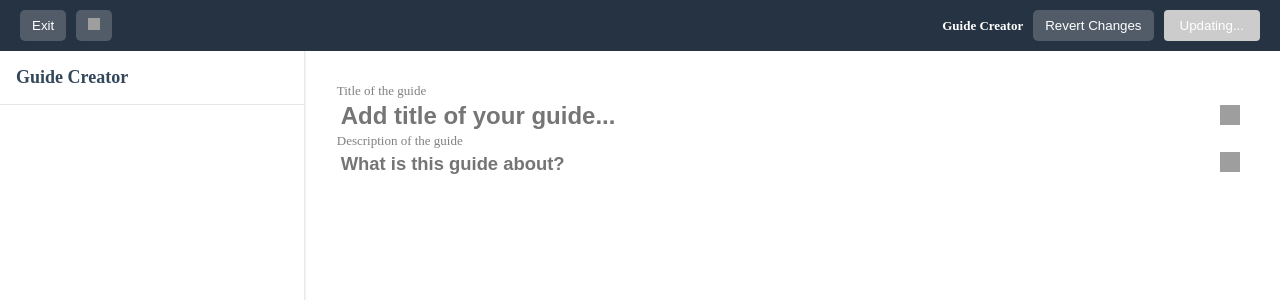
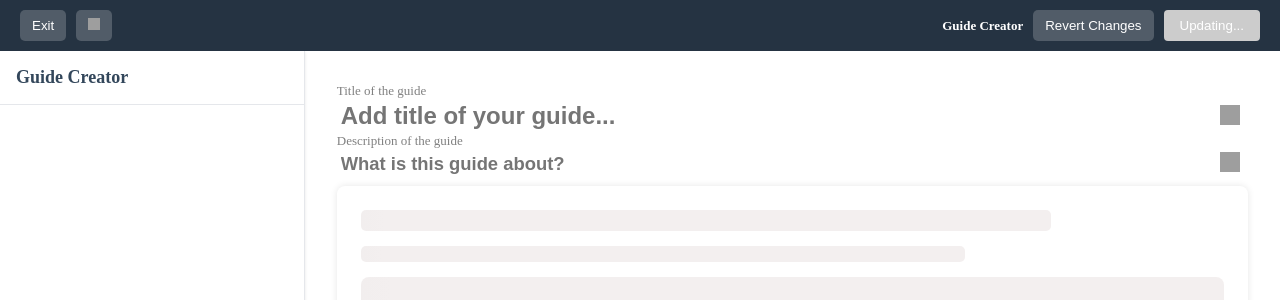
Before and after one commit to TestSubjectUser/guider-dashboard, a Next.js app: page /dashboard in a window 1280 px wide. Both pictures are taken after a click on the button "Publish and share". Shown: the top 300 px of the page. Built offline with nearby package versions, Linux system fonts and the light colour scheme; grey boxes are pictures that could not be loaded.

Commit message:
step loading effect

```diff
--- a/components/create-your-comp/Main.tsx
+++ b/components/create-your-comp/Main.tsx
@@ -12,6 +12,7 @@ import { useEffect, useRef, useState } from "react";
 import { doc, getDoc, updateDoc } from "firebase/firestore";
 import { db } from "../../app/api/save-screenshot/firebaseConfig";
 import TopNavbar from "./TopNavbar";
+import ShimmerStepLoader from "./ShimmerStepLoader";
 
 const CreateComponent = () => {
   const searchParams = useSearchParams();
@@ -28,11 +29,11 @@ const CreateComponent = () => {
   const [showPopup, setShowPopup] = useState(false);
   const [popupUrl, setPopupUrl] = useState("");
 
-  const [isLoading, setIsLoading] = useState(false);
+  const [isLoading, setIsLoading] = useState(true);
 
-  // Dragging  func
-  const [draggedIndex, setDraggedIndex] = useState<number | null>(null);
-  const [hoverIndex, setHoverIndex] = useState<number | null>(null);
+  // // Dragging  func
+  // const [draggedIndex, setDraggedIndex] = useState<number | null>(null);
+  // const [hoverIndex, setHoverIndex] = useState<number | null>(null);
 
   // Fetch: from firestore
   useEffect(() => {
@@ -52,7 +53,9 @@ const CreateComponent = () => {
         console.warn("screenshotId is null.");
       }
     };
+    setIsLoading(true);
     fetchData();
+    setIsLoading(false);
   }, [screenshotId]);
   // initialize imageRefs
   useEffect(() => {
@@ -86,27 +89,27 @@ const CreateComponent = () => {
     };
   }, [stepsData]);
 
-  const handleDragStart = (index: number) => {
-    setDraggedIndex(index);
-  };
+  // const handleDragStart = (index: number) => {
+  //   setDraggedIndex(index);
+  // };
 
-  const handleDragOver = (e: React.DragEvent, index: number) => {
-    e.preventDefault();
-    if (draggedIndex === null) return;
-    setHoverIndex(index);
-  };
+  // const handleDragOver = (e: React.DragEvent, index: number) => {
+  //   e.preventDefault();
+  //   if (draggedIndex === null) return;
+  //   setHoverIndex(index);
+  // };
 
-  const handleDragEnd = () => {
-    if (draggedIndex === null || hoverIndex === null) return;
+  // const handleDragEnd = () => {
+  //   if (draggedIndex === null || hoverIndex === null) return;
 
-    const newSteps = [...stepsData];
-    const [movedItem] = newSteps.splice(draggedIndex, 1);
-    newSteps.splice(hoverIndex, 0, movedItem);
+  //   const newSteps = [...stepsData];
+  //   const [movedItem] = newSteps.splice(draggedIndex, 1);
+  //   newSteps.splice(hoverIndex, 0, movedItem);
 
-    setStepsData(newSteps);
-    setDraggedIndex(null);
-    setHoverIndex(null);
-  };
+  //   setStepsData(newSteps);
+  //   setDraggedIndex(null);
+  //   setHoverIndex(null);
+  // };
 
   // Func: update step
   const updateStep = async (
@@ -257,20 +260,28 @@ const CreateComponent = () => {
             />
           </div>
 
+          {isLoading && (
+            <>
+              <ShimmerStepLoader />
+              <ShimmerStepLoader />
+              <ShimmerStepLoader />
+            </>
+          )}
+
           <div className={styles.steps}>
             {stepsData.map((step, index) => (
               <div
                 key={index}
                 id={`step-${index}`}
-                draggable
-                onDragStart={() => handleDragStart(index)}
-                onDragOver={(e) => handleDragOver(e, index)}
-                onDragEnd={handleDragEnd}
-                style={{
-                  opacity: draggedIndex === index ? 0.5 : 1,
-                  border: hoverIndex === index ? "2px dashed #2da9e1" : "none",
-                  cursor: "grab",
-                }}
+                // draggable
+                // onDragStart={() => handleDragStart(index)}
+                // onDragOver={(e) => handleDragOver(e, index)}
+                // onDragEnd={handleDragEnd}
+                // style={{
+                //   opacity: draggedIndex === index ? 0.5 : 1,
+                //   border: hoverIndex === index ? "2px dashed #2da9e1" : "none",
+                //   cursor: "grab",
+                // }}
               >
                 <Step
                   key={index}
@@ -282,7 +293,7 @@ const CreateComponent = () => {
                   updateStep={updateStep}
                   addStep={addStep}
                   deleteStep={deleteStep}
-                  isDragging={draggedIndex === index}
+                  // isDragging={draggedIndex === index}
                 />
               </div>
             ))}
@@ -312,7 +323,7 @@ export default CreateComponent;
  * 13. ✅ FIX: Step.tsx:34L converts external image url into bas64 as well, image urli picked was in base64 that's why
  * 14. ✅ scenario where uploaded image is from aws as well, @L123 already fixed
  * 15. ✅ handle empty data in extension or in route.
- * 16. Dragable from sidebar
+ * 16. ✅ Dragable from sidebar
  * 17. ✅ disabling delete image and swap image action if similar action is in happening
  * 18. ✅ transform-origin for zoom-in-out
  * 19. ✅ add step without bubble if coordinates undefined
@@ -320,8 +331,8 @@ export default CreateComponent;
  * 21. ✅ step buttons(zoom, delete, swap) on hover only
  * 22. add copy link button on guide as well
  * 23. ✅ (optional)add step without image
- * 23. DND
- * 23. working on other browser and in incognito mode as well.
+ * 23. ✅ DND
+ * 23. ✅ working on other browser and in incognito mode as well.
  * 24. (optional)automatic expiry period which deletes image from server and DB
  *
  * added code till commit "rendering view-guide server side" to builder-preview-next (aws package not in there.)
--- /dev/null
+++ b/components/create-your-comp/ShimmerStepLoader.tsx
@@ -0,0 +1,74 @@
+import React from "react";
+
+function ShimmerStepLoader() {
+  return (
+    <div
+      style={{
+        position: "relative",
+        backgroundColor: "#ffffff",
+        padding: "24px",
+        borderRadius: "8px",
+        boxShadow: "0 0px 7px rgba(0, 0, 0, 0.1)",
+        margin: "10px 0",
+        height: "50vh",
+        maxHeight: "500px",
+        display: "flex",
+        flexDirection: "column",
+        gap: "15px",
+        justifyContent: "center",
+        alignItems: "flex-start",
+      }}
+    >
+      <div
+        style={{
+          borderRadius: "5px",
+          height: "25px",
+          width: "80%",
+          background:
+            "linear-gradient(90deg, #f3efef 25%, #e0e0e0 50%, #f3efef 75%)",
+          backgroundSize: "200% 100%",
+          animation: "shimmer 1.5s infinite linear",
+        }}
+      ></div>
+
+      <div
+        style={{
+          borderRadius: "5px",
+          height: "20px",
+          width: "70%",
+          background:
+            "linear-gradient(90deg, #f3efef 25%, #e0e0e0 50%, #f3efef 75%)",
+          backgroundSize: "200% 100%",
+          animation: "shimmer 1.5s infinite linear",
+        }}
+      ></div>
+
+      <div
+        style={{
+          height: "100%",
+          width: "100%",
+          borderRadius: "8px",
+          background:
+            "linear-gradient(90deg, #f3efef 25%, #e0e0e0 50%, #f3efef 75%)",
+          backgroundSize: "200% 100%",
+          animation: "shimmer 1.5s infinite linear",
+        }}
+      ></div>
+
+      <style>
+        {`
+@keyframes shimmer {
+0% {
+  background-position: -200% 0;
+}
+100% {
+  background-position: 200% 0;
+}
+}
+`}
+      </style>
+    </div>
+  );
+}
+
+export default ShimmerStepLoader;
--- a/components/create-your-comp/Sidebar.tsx
+++ b/components/create-your-comp/Sidebar.tsx
@@ -82,6 +82,8 @@ export const Sidebar = ({
                 cursor: draggedIndex === index ? "grabbing" : "grab",
                 position: "relative",
                 transition: "transform 0.2s, opacity 0.2s",
+                display: "flex",
+                justifyContent: "space-between",
               }}
             >
               {/* {`${index + 1}. ${step.title}`} */}
@@ -90,6 +92,7 @@ export const Sidebar = ({
                   ? step.title.substring(0, 30) + "..."
                   : step.title
               }`}
+              <span>::: </span>
               {/* <p className={styles.stepDragger}>::</p> */}
             </li>
           </a>
--- a/components/create-your-comp/Step.tsx
+++ b/components/create-your-comp/Step.tsx
@@ -126,20 +126,20 @@ const Step = ({
         className={styles.step}
         id={index.toString()}
         key={index}
-        style={{
-          cursor: isDragging ? "grabbing" : "grab",
-          position: "relative",
-          transition: "transform 0.2s, opacity 0.2s",
-        }}
+        // style={{
+        //   cursor: isDragging ? "grabbing" : "grab",
+        //   position: "relative",
+        //   transition: "transform 0.2s, opacity 0.2s",
+        // }}
       >
         {/* draggable while dragging this div */}
-        <div
+        {/* <div
           className={styles.stepDragger}
           onMouseDown={handleMouseDown}
           title="Drag to reorder"
         >
           ::::
-        </div>
+        </div> */}
         {
           <div className={styles.stepActionContainer}>
             <button title="Delete this step" onClick={() => deleteStep(index)}>
--- a/components/create-your-comp/createGuide.module.css
+++ b/components/create-your-comp/createGuide.module.css
@@ -259,4 +259,4 @@
   .mobileActionButtons button {
     gap: 5px;
   }
-} /*# sourceMappingURL=createGuide.module.css.map */
+}
```
